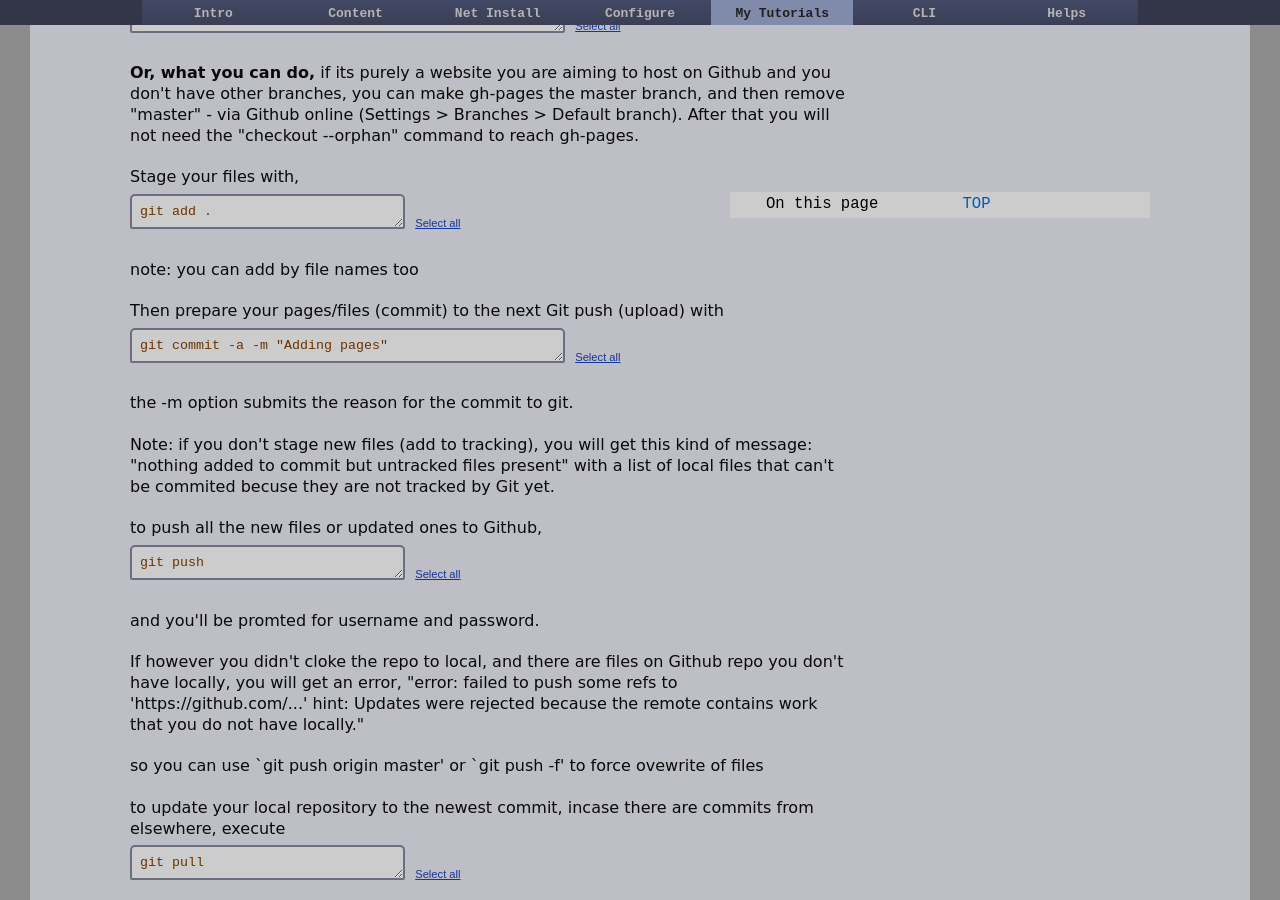
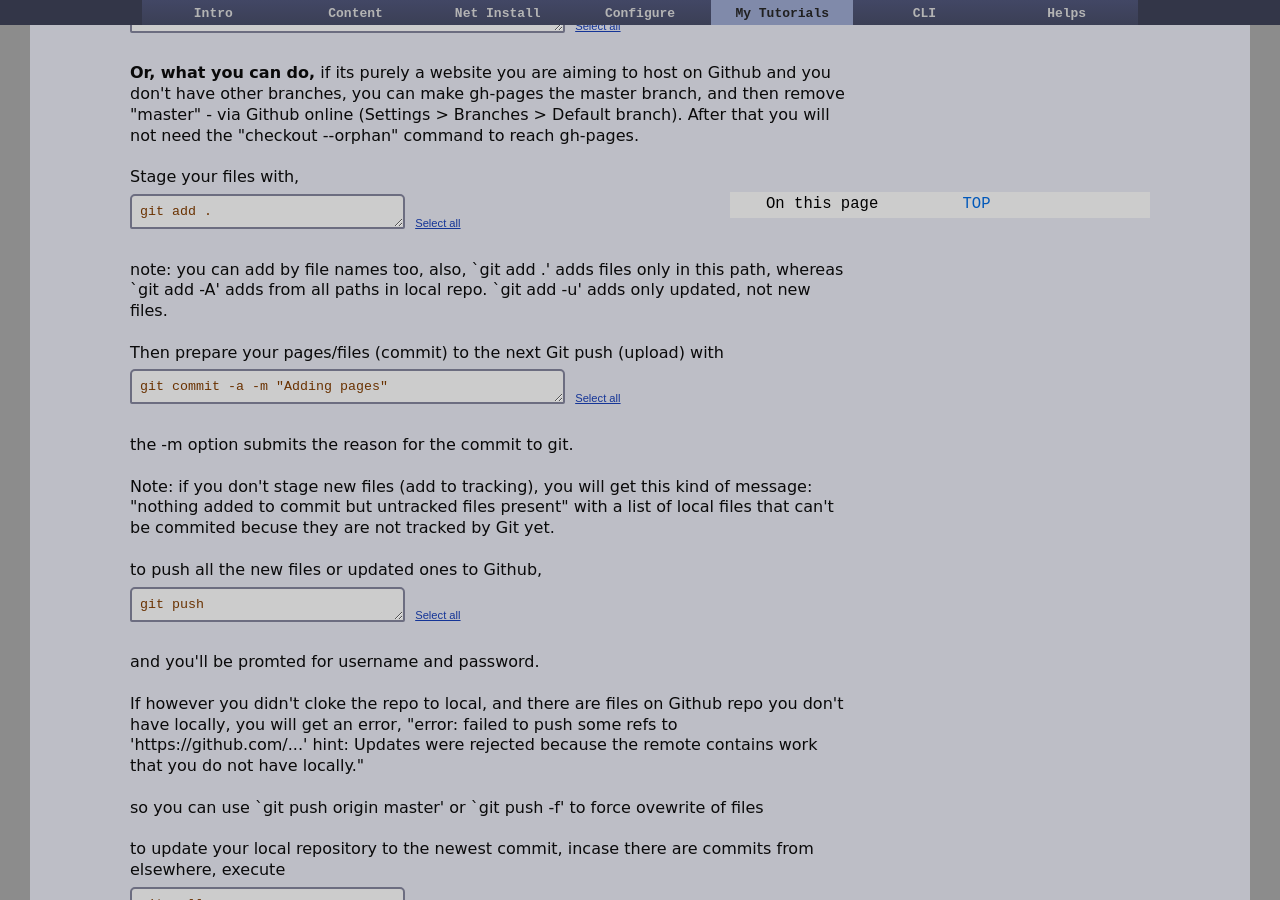
Before and after one commit to dquinton/debian-install, a Jekyll site: the page built from tutorial/22-github-pages.html, in a window 1280 px wide and 900 px high, scrolled down 6054 px. Built offline with Jekyll 4.4.1, drawn with Linux system fonts in a browser that asks for light colours.

Commit message:
Adding pages

```diff
--- a/tutorial/22-github-pages.html
+++ b/tutorial/22-github-pages.html
@@ -392,7 +392,7 @@ git add .</textarea>&nbsp;
 <input type="button" class="submitLink" value="Select all" onClick="javascript:this.form.T.focus();this.form.T.select();">
 </form>
 <br>
-note: you can add by file names too
+note: you can add by file names too, also, `git add .' adds files only in this path, whereas `git add -A' adds from all paths in local repo.  `git add -u' adds only updated, not new files.
 <br><br>
 Then prepare your pages/files (commit) to the next Git push (upload) with
 <form>
```
